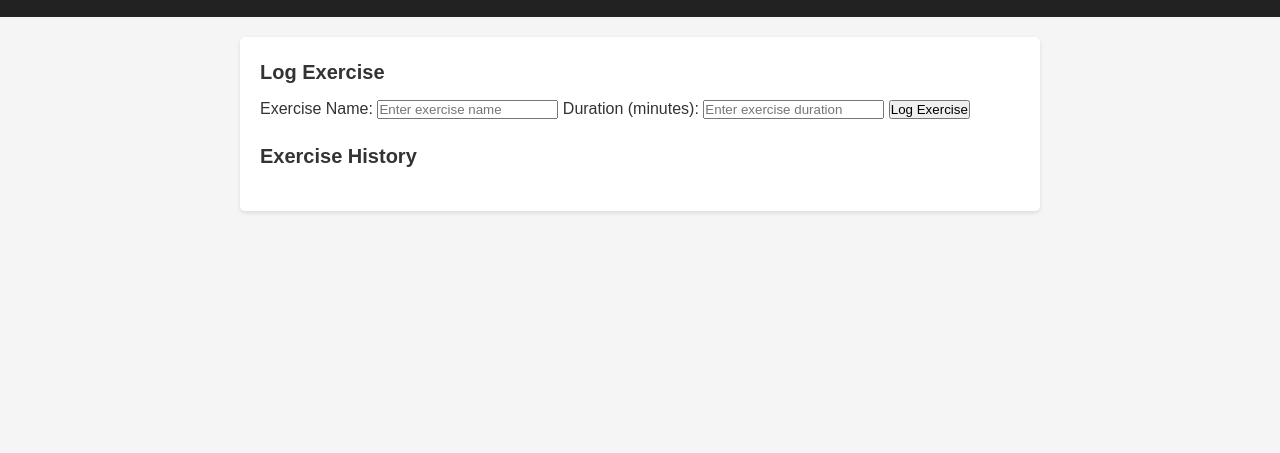
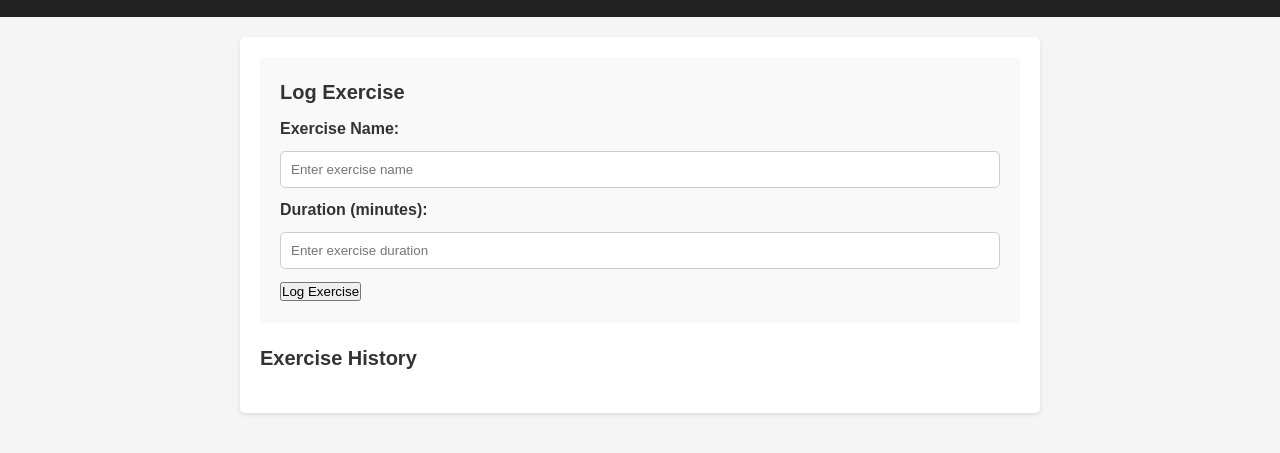
Before and after one commit to Kenneth732/FitnessTracker, a plain HTML site: page index.html in a window 1280 px wide. Shown: the part 59-512 px from the top of the page. Drawn offline with Linux system fonts and the light colour scheme.

Commit message:
STYLe for exe..form-label and inputs

```diff
--- a/static/css/style.css
+++ b/static/css/style.css
@@ -43,3 +43,25 @@
     font-size: 20px;
     margin-bottom: 10px;
   }
+
+  /* Exercise form styles */
+  #exercise-form {
+    background-color: #f9f9f9;
+    padding: 20px;
+    border-radius: 5px;
+  }
+
+  #exercise-form label {
+    display: block;
+    margin-bottom: 10px;
+    font-weight: bold;
+  }
+
+  #exercise-form input[type="text"],
+  #exercise-form input[type="number"] {
+    width: 100%;
+    padding: 10px;
+    margin-bottom: 10px;
+    border: 1px solid #ccc;
+    border-radius: 5px;
+  }
```
